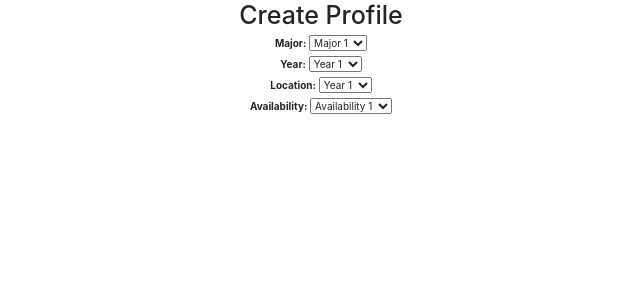
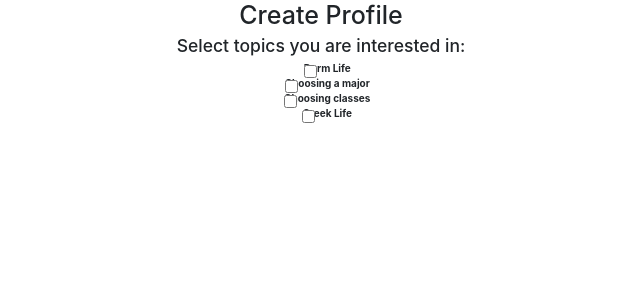
Before and after one commit to Jaddy1/URMentor, a Flask app: page /createMentor3 in a window 1280 px wide. Shown: the top 300 px of the page, without its empty margins (319-959 px from the left). Run offline with Flask 2, Linux system fonts and the light colour scheme; some libraries are stand-ins or nearby versions.

Commit message:
Add files via upload

```diff
--- a/templates/createMentor3.html
+++ b/templates/createMentor3.html
@@ -1,60 +1,41 @@
+
+
 {% extends "base.html" %}
 
+
   {% block title %}Create Profile{% endblock %}
+
 
   {% block head %}
     {{ super() }}
   {% endblock %}
 
+
   {% block page_content %}
     <body class="text-center">
       <h1>Create Profile</h1>
+      <h3>Select topics you are interested in: </h3>
 
-    <form class="form" action="index.html" method="post">
-      <div class="dropdown">
-        <label for="major">Major:</label>
-        <select id="major" name="major">
-          <div class="dropdown-menu" aria-labelledby="dropdownMenuButton">
-            <option class="dropdown-item" value="Major 1">Major 1</option>
-            <option class="dropdown-item" value="Major 2">Major 2</option>
-            <option class="dropdown-item" value="Major 3">Major 3</option>
+<div class="form-check">
+        <input class="form-check-input" type="checkbox" value="" id="Topic1">
+        <label class="form-check-label" for="Topic1">Dorm Life</label>
       </div>
-        </select>
+      <div class="form-check">
+        <input class="form-check-input" type="checkbox" value="" id="Topic2">
+        <label class="form-check-label" for="Topic2">Choosing a major</label>
+      </div>
+      <div class="form-check">
+        <input class="form-check-input" type="checkbox" value="" id="Topic3">
+        <label class="form-check-label" for="Topic3">Choosing classes</label>
+      </div>
+      <div class="form-check">
+        <input class="form-check-input" type="checkbox" value="" id="Topic4">
+        <label class="form-check-label" for="Topic4">Greek Life</label>
       </div>
 
-      <div class="dropdown">
-        <label for="year">Year:</label>
-        <select id="year" name="year">
-          <div class="dropdown-menu" aria-labelledby="dropdownMenuButton">
-            <option class="dropdown-item" value="Year 1">Year 1</option>
-            <option class="dropdown-item" value="Year 1">Year 2</option>
-            <option class="dropdown-item" value="Year 1">Year 3</option>
-          </div>
-        </select>
-      </div>
 
-      <div class="dropdown">
-        <label for="location">Location:</label>
-        <select id="location" name="location">
-          <div class="dropdown-menu" aria-labelledby="dropdownMenuButton">
-            <option class="dropdown-item" value="Year 1">Year 1</option>
-            <option class="dropdown-item" value="Year 1">Year 2</option>
-            <option class="dropdown-item" value="Year 1">Year 3</option>
-          </div>
-        </select>
-      </div>
 
-      <div class="dropdown">
-        <label for="availability">Availability:</label>
-        <select id="availability" name="availability">
-          <div class="dropdown-menu" aria-labelledby="dropdownMenuButton">
-            <option class="dropdown-item" value="Availability 1">Availability 1</option>
-            <option class="dropdown-item" value="Availability 1">Availability 2</option>
-            <option class="dropdown-item" value="Availability 1">Availability 3</option>
-          </div>
-        </select>
-      </div>
-    </form>
+
     </body>
   </html>
   {% endblock %}
```
Lines whose indentation alone changed are shown as unchanged.
